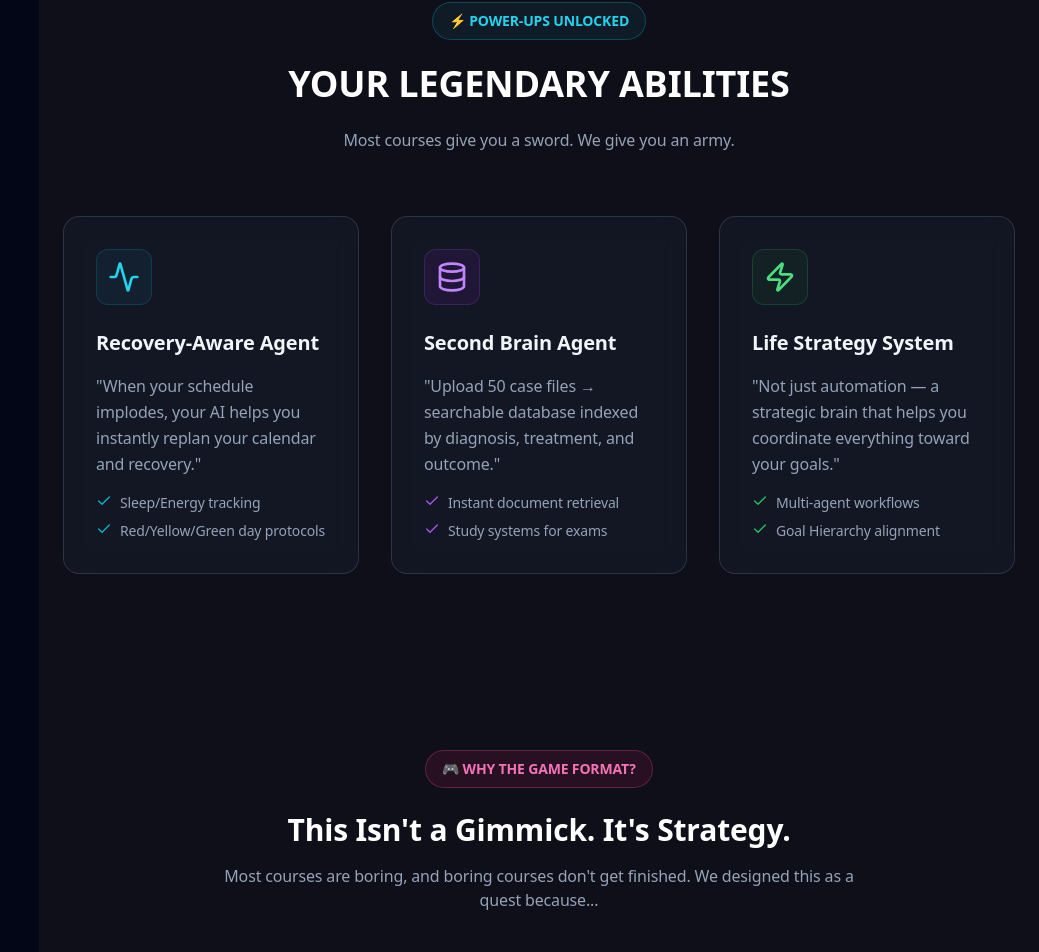
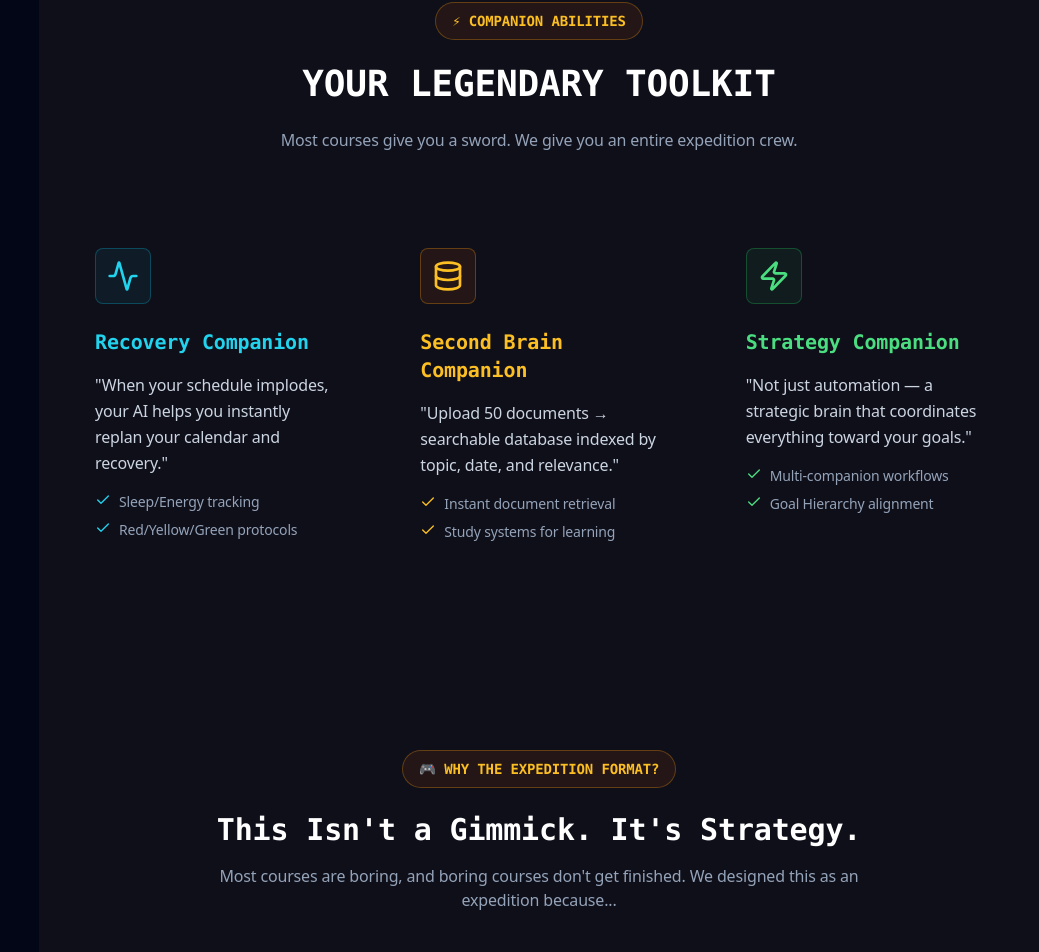
Before and after one commit to agenticaihome/ebook-frontend, a React (Create React App) app: page / in a window 1280 px wide. Shown: the part 2837-3789 px from the top of the page, without its empty margins (241-1280 px from the left). Built offline with nearby package versions, Linux system fonts and the light colour scheme; no server answers.

Commit message:
Apply Digital Frontier design: Phase 4 (FAQ, Differentiators, Why Expedition)

```diff
--- a/src/SalesPage.jsx
+++ b/src/SalesPage.jsx
@@ -342,75 +342,75 @@ export default function SalesPage() {
         <section className="py-24 px-6 bg-[#0f0f1a]">
           <div className="max-w-7xl mx-auto">
             <div className="text-center mb-16">
-              <div className="inline-flex items-center gap-2 px-4 py-2 rounded-full bg-cyan-900/20 border border-cyan-500/30 text-cyan-400 text-sm font-bold mb-6">
-                ⚡ POWER-UPS UNLOCKED
+              <div className="inline-flex items-center gap-2 px-4 py-2 rounded-full bg-amber-900/20 border border-amber-500/30 text-amber-400 text-sm font-mono font-bold mb-6">
+                ⚡ COMPANION ABILITIES
               </div>
-              <h2 className="text-3xl md:text-4xl font-bold mb-6">YOUR LEGENDARY ABILITIES</h2>
-              <p className="text-slate-400">Most courses give you a sword. We give you an army.</p>
+              <h2 className="text-3xl md:text-4xl font-bold mb-6 font-mono">YOUR LEGENDARY TOOLKIT</h2>
+              <p className="text-slate-400">Most courses give you a sword. We give you an entire expedition crew.</p>
             </div>
 
-            <div className="grid md:grid-cols-3 gap-8">
+            <div className="grid md:grid-cols-3 gap-6">
               {/* Feature 1 */}
-              <div className="bg-slate-800/30 backdrop-blur-md p-8 rounded-2xl border border-slate-600/50 hover:border-cyan-500/50 transition-all hover:bg-slate-800/50">
-                <div className="bg-cyan-900/20 w-14 h-14 rounded-xl flex items-center justify-center mb-6 text-cyan-400 border border-cyan-500/20">
+              <div className="tactical-card p-8 rounded-xl hover:border-cyan-500/50 transition-all group">
+                <div className="bg-cyan-900/20 w-14 h-14 rounded-lg flex items-center justify-center mb-6 text-cyan-400 border border-cyan-500/30">
                   <Activity size={32} />
                 </div>
-                <h3 className="text-xl font-bold mb-4 text-slate-100">Recovery-Aware Agent</h3>
-                <p className="text-slate-400 leading-relaxed mb-4">
+                <h3 className="text-xl font-bold mb-4 text-cyan-400 font-mono">Recovery Companion</h3>
+                <p className="text-slate-300 leading-relaxed mb-4">
                   "When your schedule implodes, your AI helps you instantly replan your calendar and recovery."
                 </p>
                 <ul className="text-sm text-slate-400 space-y-2">
-                  <li className="flex gap-2"><Check size={16} className="text-cyan-500" /> Sleep/Energy tracking</li>
-                  <li className="flex gap-2"><Check size={16} className="text-cyan-500" /> Red/Yellow/Green day protocols</li>
+                  <li className="flex gap-2"><Check size={16} className="text-cyan-400" /> Sleep/Energy tracking</li>
+                  <li className="flex gap-2"><Check size={16} className="text-cyan-400" /> Red/Yellow/Green protocols</li>
                 </ul>
               </div>
 
               {/* Feature 2 */}
-              <div className="bg-slate-800/30 backdrop-blur-md p-8 rounded-2xl border border-slate-600/50 hover:border-purple-500/50 transition-all hover:bg-slate-800/50">
-                <div className="bg-purple-900/20 w-14 h-14 rounded-xl flex items-center justify-center mb-6 text-purple-400 border border-purple-500/20">
+              <div className="tactical-card p-8 rounded-xl hover:border-amber-500/50 transition-all group">
+                <div className="bg-amber-900/20 w-14 h-14 rounded-lg flex items-center justify-center mb-6 text-amber-400 border border-amber-500/30">
                   <Database size={32} />
                 </div>
-                <h3 className="text-xl font-bold mb-4 text-slate-100">Second Brain Agent</h3>
-                <p className="text-slate-400 leading-relaxed mb-4">
-                  "Upload 50 case files → searchable database indexed by diagnosis, treatment, and outcome."
+                <h3 className="text-xl font-bold mb-4 text-amber-400 font-mono">Second Brain Companion</h3>
+                <p className="text-slate-300 leading-relaxed mb-4">
+                  "Upload 50 documents → searchable database indexed by topic, date, and relevance."
                 </p>
                 <ul className="text-sm text-slate-400 space-y-2">
-                  <li className="flex gap-2"><Check size={16} className="text-purple-500" /> Instant document retrieval</li>
-                  <li className="flex gap-2"><Check size={16} className="text-purple-500" /> Study systems for exams</li>
+                  <li className="flex gap-2"><Check size={16} className="text-amber-400" /> Instant document retrieval</li>
+                  <li className="flex gap-2"><Check size={16} className="text-amber-400" /> Study systems for learning</li>
                 </ul>
               </div>
 
               {/* Feature 3 */}
-              <div className="bg-slate-800/30 backdrop-blur-md p-8 rounded-2xl border border-slate-600/50 hover:border-green-500/50 transition-all hover:bg-slate-800/50">
-                <div className="bg-green-900/20 w-14 h-14 rounded-xl flex items-center justify-center mb-6 text-green-400 border border-green-500/20">
+              <div className="tactical-card p-8 rounded-xl hover:border-green-500/50 transition-all group">
+                <div className="bg-green-900/20 w-14 h-14 rounded-lg flex items-center justify-center mb-6 text-green-400 border border-green-500/30">
                   <Zap size={32} />
                 </div>
-                <h3 className="text-xl font-bold mb-4 text-slate-100">Life Strategy System</h3>
-                <p className="text-slate-400 leading-relaxed mb-4">
-                  "Not just automation — a strategic brain that helps you coordinate everything toward your goals."
+                <h3 className="text-xl font-bold mb-4 text-green-400 font-mono">Strategy Companion</h3>
+                <p className="text-slate-300 leading-relaxed mb-4">
+                  "Not just automation — a strategic brain that coordinates everything toward your goals."
                 </p>
                 <ul className="text-sm text-slate-400 space-y-2">
-                  <li className="flex gap-2"><Check size={16} className="text-green-500" /> Multi-agent workflows</li>
-                  <li className="flex gap-2"><Check size={16} className="text-green-500" /> Goal Hierarchy alignment</li>
+                  <li className="flex gap-2"><Check size={16} className="text-green-400" /> Multi-companion workflows</li>
+                  <li className="flex gap-2"><Check size={16} className="text-green-400" /> Goal Hierarchy alignment</li>
                 </ul>
               </div>
             </div>
           </div>
         </section>
 
-        {/* WHY RPG FORMAT SECTION */}
-        <section className="py-20 px-6 bg-[#0f0f1a]">
+        {/* WHY EXPEDITION FORMAT SECTION */}
+        <section className="py-20 px-6 bg-[#0f0f1a] bg-grid-pattern">
           <div className="max-w-4xl mx-auto">
             <div className="text-center mb-12">
-              <div className="inline-flex items-center gap-2 px-4 py-2 rounded-full bg-pink-900/20 border border-pink-500/30 text-pink-400 text-sm font-bold mb-6">
-                🎮 WHY THE GAME FORMAT?
+              <div className="inline-flex items-center gap-2 px-4 py-2 rounded-full bg-amber-900/20 border border-amber-500/30 text-amber-400 text-sm font-mono font-bold mb-6">
+                🎮 WHY THE EXPEDITION FORMAT?
               </div>
-              <h2 className="text-2xl md:text-3xl font-bold mb-4">This Isn't a Gimmick. It's Strategy.</h2>
+              <h2 className="text-2xl md:text-3xl font-bold mb-4 font-mono">This Isn't a Gimmick. It's Strategy.</h2>
               <p className="text-slate-400 max-w-2xl mx-auto">
-                Most courses are boring, and boring courses don't get finished. We designed this as a quest because...
+                Most courses are boring, and boring courses don't get finished. We designed this as an expedition because...
               </p>
             </div>
-            <div className="grid md:grid-cols-2 gap-6">
+            <div className="grid md:grid-cols-2 gap-4">
               {[
                 {
                   emoji: '🧠',
@@ -439,11 +439,11 @@ export default function SalesPage() {
                   whileInView={{ opacity: 1, y: 0 }}
                   viewport={{ once: true }}
                   transition={{ delay: i * 0.1 }}
-                  className="p-6 bg-slate-800/30 rounded-xl border border-slate-700/50"
+                  className="tactical-card p-6 rounded-lg"
                 >
                   <span className="text-3xl mb-3 block">{item.emoji}</span>
-                  <h3 className="font-bold text-white mb-2">{item.title}</h3>
-                  <p className="text-slate-400 text-sm">{item.desc}</p>
+                  <h3 className="font-bold text-amber-400 mb-2 font-mono">{item.title}</h3>
+                  <p className="text-slate-300 text-sm">{item.desc}</p>
                 </m.div>
               ))}
             </div>
@@ -1058,22 +1058,26 @@ export default function SalesPage() {
         </section>
 
         {/* FAQ SECTION */}
-        <section className="py-24 px-6 bg-[#0f0f1a] border-t border-slate-800/50">
+        <section className="py-24 px-6 bg-[#0f0f1a] border-t border-slate-800/50 bg-grid-pattern">
           <div className="max-w-3xl mx-auto">
-            <div className="inline-flex items-center gap-2 px-4 py-2 rounded-full bg-slate-800 border border-slate-600 text-slate-300 text-sm font-bold mb-6 mx-auto flex justify-center">
-              📜 QUEST GUIDE
+            <div className="inline-flex items-center gap-2 px-4 py-2 rounded-full bg-cyan-900/20 border border-cyan-500/30 text-cyan-400 text-sm font-mono font-bold mb-6 mx-auto flex justify-center">
+              🧭 EXPEDITION GUIDE
             </div>
-            <h2 className="text-3xl font-bold mb-12 text-center">COMMON QUESTIONS</h2>
-            <div className="space-y-8">
+            <h2 className="text-3xl font-bold mb-12 text-center font-mono">COMMON QUESTIONS</h2>
+            <div className="space-y-4">
               {[
-                { q: "Do I need to know how to code?", a: "No. The course teaches you how to use no-code tools and natural language to build your agents." },
-                { q: "Is my data secure?", a: "Yes. Part 1 is entirely dedicated to privacy, security, and choosing local-first tools where possible." },
-                { q: "What if I use Android/Windows?", a: "The system is platform-agnostic. We use tools that work on all major operating systems." },
-                { q: "How much time does it take to set up?", a: "You can build your first agent (Morning Agent) in about 30 minutes. The full system is built progressively over 30 days." }
+                { q: "Do I need to know how to code?", a: "No. All expeditions use no-code tools and natural language. If you can type a message, you can build a Companion." },
+                { q: "Is my data secure?", a: "Absolutely. Territory 1 is entirely dedicated to privacy, security, and choosing local-first tools. Your data stays yours." },
+                { q: "What if I use Android/Windows?", a: "The system is platform-agnostic. All tools work on Mac, Windows, Linux, iOS, and Android." },
+                { q: "How much time does it take?", a: "Your first Companion (Morning Agent) takes about 30 minutes. The full expedition unfolds over 30 days at your own pace." },
+                { q: "What AI tools do I need?", a: "We cover free and paid options. You can start with just ChatGPT (free tier), but we also teach Claude, Gemini, and local models for privacy." },
+                { q: "What are 'Companions' exactly?", a: "Companions are AI agents you build to handle specific life tasks—like a Morning Companion for routines, or a Kitchen Companion for meal planning. Think of them as your digital staff." },
+                { q: "Can I track my progress?", a: "Yes! You earn Discovery Points (DP) for completing expeditions, unlock ranks from Newcomer to Commander, and can see your progress on the Territory Map." },
+                { q: "Is there a community?", a: "We're building a Discord for explorers to share setups, troubleshoot, and celebrate wins. Early access for purchasers coming soon." }
               ].map((faq, i) => (
-                <div key={i} className="bg-slate-800/30 backdrop-blur-sm p-6 rounded-xl border border-slate-600/50 hover:bg-slate-800/50 transition-colors">
-                  <h3 className="font-bold text-lg mb-2 text-slate-200">{faq.q}</h3>
-                  <p className="text-slate-400">{faq.a}</p>
+                <div key={i} className="tactical-card p-6 rounded-lg hover:border-amber-500/30 transition-all">
+                  <h3 className="font-bold text-lg mb-2 text-amber-400 font-mono">{faq.q}</h3>
+                  <p className="text-slate-300">{faq.a}</p>
                 </div>
               ))}
             </div>
```
